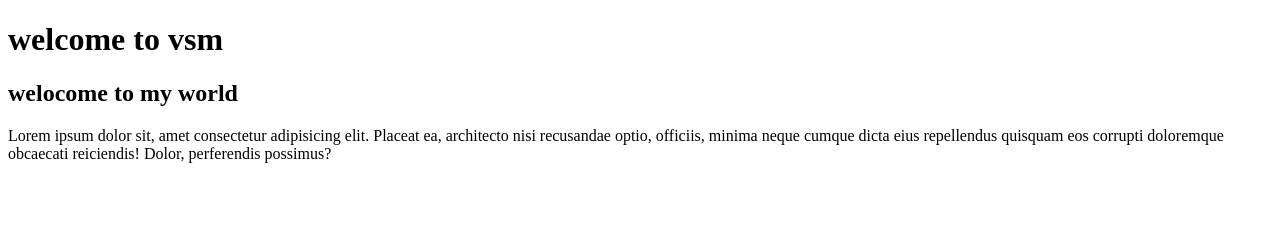
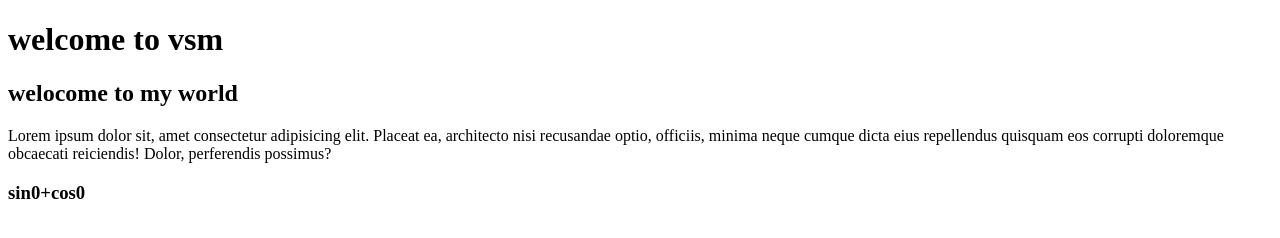
Before and after one commit to sairam1605/vsm, a plain HTML site: page index.html in a window 1280 px wide. Drawn offline with Linux system fonts and the light colour scheme.

Commit message:
Update index.html

```diff
--- a/index.html
+++ b/index.html
@@ -11,5 +11,6 @@
     <p>
         Lorem ipsum dolor sit, amet consectetur adipisicing elit. Placeat ea, architecto nisi recusandae optio, officiis, minima neque cumque dicta eius repellendus quisquam eos corrupti doloremque obcaecati reiciendis! Dolor, perferendis possimus?
     </p>
+    <h3>sin0+cos0</h3>
 </body>
 </html>
```
